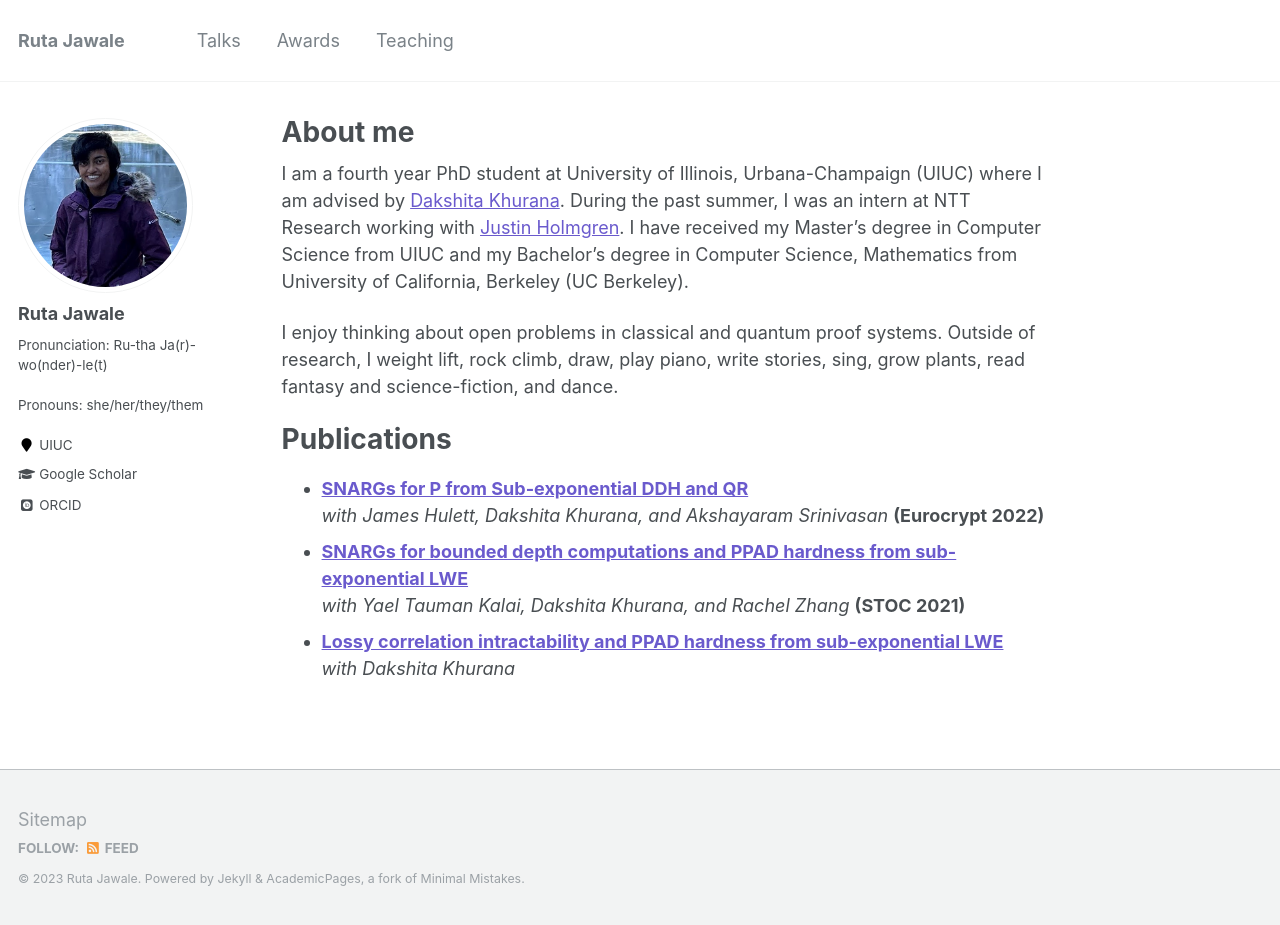
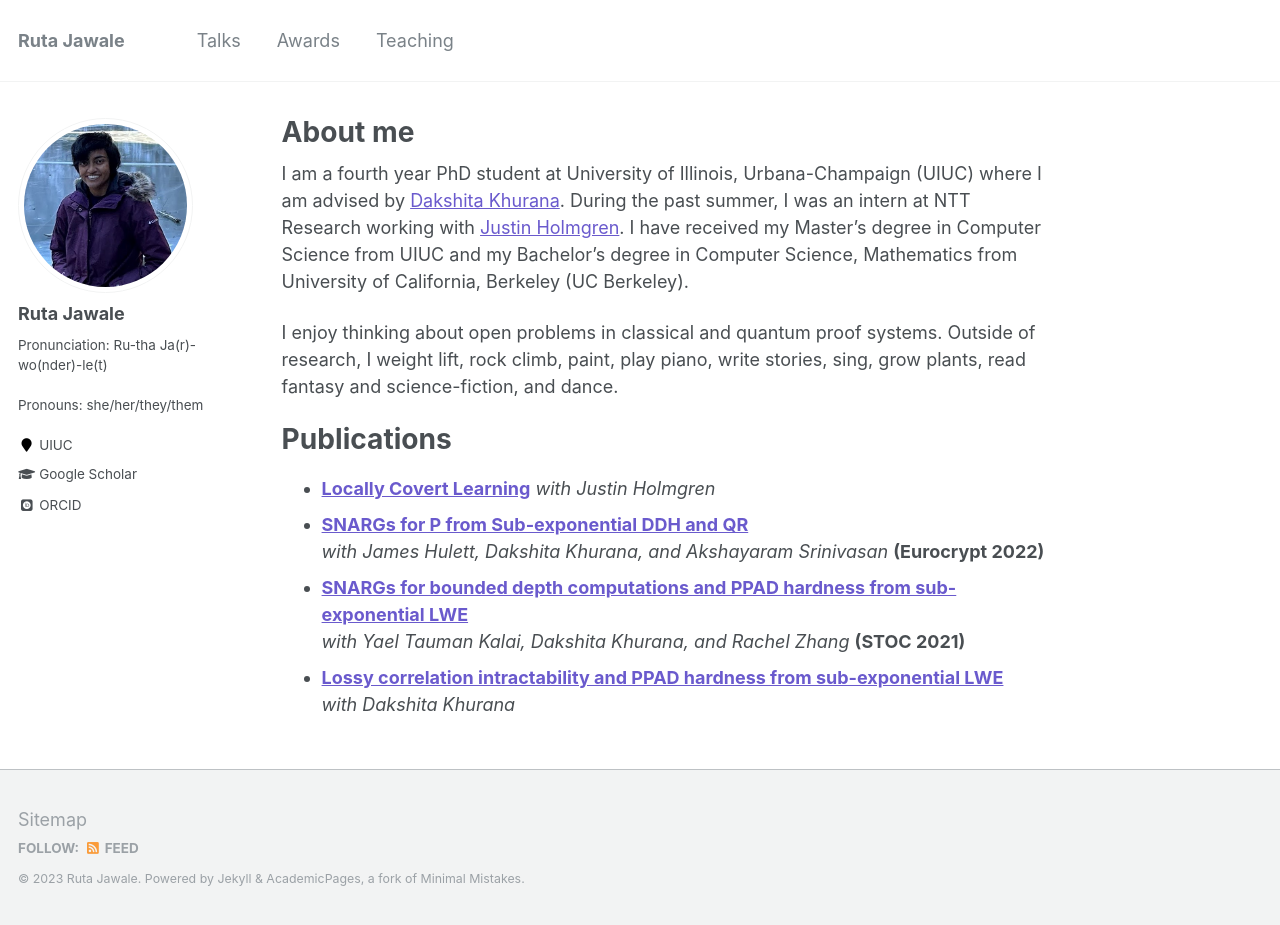
Before and after one commit to RutaJawale/RutaJawale.github.io, a Jekyll site: the page built from _pages/about.md, in a window 1280 px wide and 925 px high. Built offline with Jekyll 4.4.1, drawn with Linux system fonts in a browser that asks for light colours; some web fonts are replaced; part of the change alters nothing that is shown.

Commit message:
Locally Covert Learning

```diff
--- a/_pages/about.md
+++ b/_pages/about.md
@@ -12,24 +12,19 @@ I am a fourth year PhD student at University of Illinois, Urbana-Champaign (UIUC
 
 <!-- I am a fourth year PhD student at University of Illinois, Urbana-Champaign (UIUC) where I am advised by <a href="https://www.dakshitakhurana.com/" style="color: SlateBlue; text-decoration: underline;">Dakshita Khurana</a>. During the past summer, I was an intern at NTT Research working with <a href="https://justinholmgren.com/" style="color: SlateBlue; text-decoration: underline;">Justin Holmgren</a>. Additionally, I have received my Master's degree in Computer Science from UIUC and my Bachelor's degree in Computer Science and Mathematics from University of California, Berkeley (UC Berkeley). -->
 
-I enjoy thinking about open problems in classical and quantum proof systems. Outside of research, I weight lift, rock climb, draw, play piano, write stories, sing, grow plants, read fantasy and science-fiction, and dance.
+I enjoy thinking about open problems in classical and quantum proof systems. Outside of research, I weight lift, rock climb, paint, play piano, write stories, sing, grow plants, read fantasy and science-fiction, and dance.
 <!-- ride horseback, play basketball, run, swim, fold origami -->
 
 # Publications
 
+- **[Locally Covert Learning](https://eprint.iacr.org/2023/392)**
+_with Justin Holmgren_
 - **[SNARGs for P from Sub-exponential DDH and QR](https://eprint.iacr.org/2022/353)**
 _with James Hulett, Dakshita Khurana, and Akshayaram Srinivasan_ **(Eurocrypt 2022)**
 - **[SNARGs for bounded depth computations and PPAD hardness from sub-exponential LWE](https://eprint.iacr.org/2020/980)**
 _with Yael Tauman Kalai, Dakshita Khurana, and Rachel Zhang_ **(STOC 2021)**
 - **[Lossy correlation intractability and PPAD hardness from sub-exponential LWE](https://eprint.iacr.org/2020/911)**
 _with Dakshita Khurana_
-
-<!-- - <a href="https://eprint.iacr.org/2022/353" style="color: SlateBlue;"><b>SNARGs for P from Sub-exponential DDH and QR</b></a>
-_with James Hulett, Dakshita Khurana, and Akshayaram Srinivasan_ <b>(Eurocrypt 2022)</b>
-- <a href="https://eprint.iacr.org/2020/980" style="color: SlateBlue;"><b>SNARGs for bounded depth computations and PPAD hardness from sub-exponential LWE</b></a>
-_with Yael Tauman Kalai, Dakshita Khurana, and Rachel Zhang_ <b>(STOC 2021)</b>
-- <a href="https://eprint.iacr.org/2020/911" style="color: SlateBlue;"><b>Lossy correlation intractability and PPAD hardness from sub-exponential LWE</b></a>
-_with Dakshita Khurana_ -->
 
 <!-- This is the front page of a website that is powered by the [academicpages template](https://github.com/academicpages/academicpages.github.io) and hosted on GitHub pages. [GitHub pages](https://pages.github.com) is a free service in which websites are built and hosted from code and data stored in a GitHub repository, automatically updating when a new commit is made to the respository. This template was forked from the [Minimal Mistakes Jekyll Theme](https://mmistakes.github.io/minimal-mistakes/) created by Michael Rose, and then extended to support the kinds of content that academics have: publications, talks, teaching, a portfolio, blog posts, and a dynamically-generated CV. You can fork [this repository](https://github.com/academicpages/academicpages.github.io) right now, modify the configuration and markdown files, add your own PDFs and other content, and have your own site for free, with no ads! An older version of this template powers my own personal website at [stuartgeiger.com](http://stuartgeiger.com), which uses [this Github repository](https://github.com/staeiou/staeiou.github.io).
 
```
